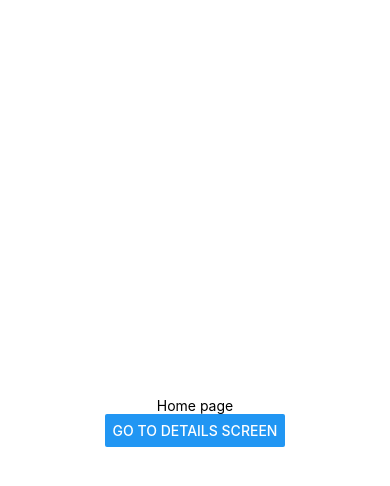
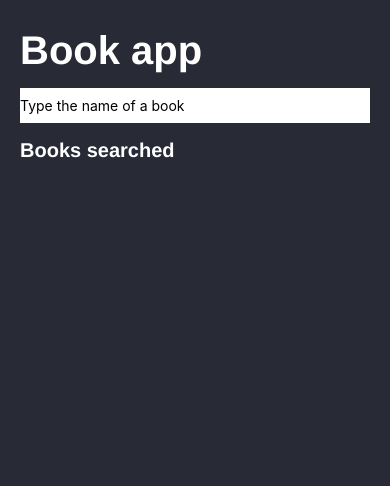
Before and after one commit to josealbertuz/book-app, a React Native app: screen /Home in a window 390 px wide. Shown: the top 486 px of the page. Built offline with nearby package versions, Linux system fonts and the light colour scheme.

Commit message:
Refactor on HomeScreen, added its types to types.ts

```diff
--- a/src/screens/HomeScreen.tsx
+++ b/src/screens/HomeScreen.tsx
@@ -1,30 +1,62 @@
-import { NativeStackScreenProps } from '@react-navigation/native-stack'
-import React from 'react'
-import { View, Text, StyleSheet, Button } from 'react-native'
-import { StackParamList } from '../types/types';
+import React, { useState } from 'react'
+import { FlatList, StyleSheet, Text, TextInput, View } from 'react-native'
+import { SafeAreaView } from 'react-native-safe-area-context';
+import { useBookFinder } from '../hooks/useBookFinder';
+import BookListItem from '../components/BookListItem';
+import { HomeScreenProps } from '../types/types';
+import BookList from '../components/BookList';
 
-type Props = NativeStackScreenProps<StackParamList, 'Home'>
 
-const HomeScreen = ({navigation} : Props) => {
+const HomeScreen = ({ navigation }: HomeScreenProps): JSX.Element => {
+
+    const [value, setValue] = useState<string>('');
+
+    const { books, isLoading, error } = useBookFinder(value);
 
     return (
-        <View style={styles.container}>
-            <Text>Home page</Text>
-            <Button
-                title="Go to Details Screen"
-                onPress={() => navigation.navigate('Details', { bookId: '12345'})}
-            />
-        </View>
+        <SafeAreaView style={styles.screen}>
+            <View style={{ height: 150, justifyContent: 'space-around' }}>
+                <Text style={styles.title}>Book app</Text>
+                <View style={{ backgroundColor: 'white' }}>
+                    <TextInput
+                        placeholder="Type the name of a book"
+                        style={styles.input}
+                        onSubmitEditing={({ nativeEvent: { text } }) => setValue(text)}
+                    />
+                </View>
+                <Text style={styles.subtitle}>Books searched</Text>
+            </View>
+            {
+                isLoading ? <Text style={styles.subtitle}>Loading...</Text> :
+                    (
+                        <BookList books={books} />
+                    )
+            }
+        </SafeAreaView>
     )
 }
 
 const styles = StyleSheet.create({
-    container: {
+    screen: {
         flex: 1,
-        backgroundColor: '#fff',
-        alignItems: 'center',
-        justifyContent: 'center',
+        backgroundColor: '#282a36',
+        padding: 20
     },
+    title: {
+        color: '#fff',
+        fontSize: 40,
+        fontWeight: 'bold',
+        fontFamily: 'Helvetica'
+    },
+    subtitle: {
+        color: '#fff',
+        fontSize: 20,
+        fontWeight: 'bold',
+        fontFamily: 'Helvetica'
+    },
+    input: {
+        height: 35
+    }
 });
 
 export default HomeScreen
```
Also changed, not shown: src/types/types.ts (+4 -5 lines).
